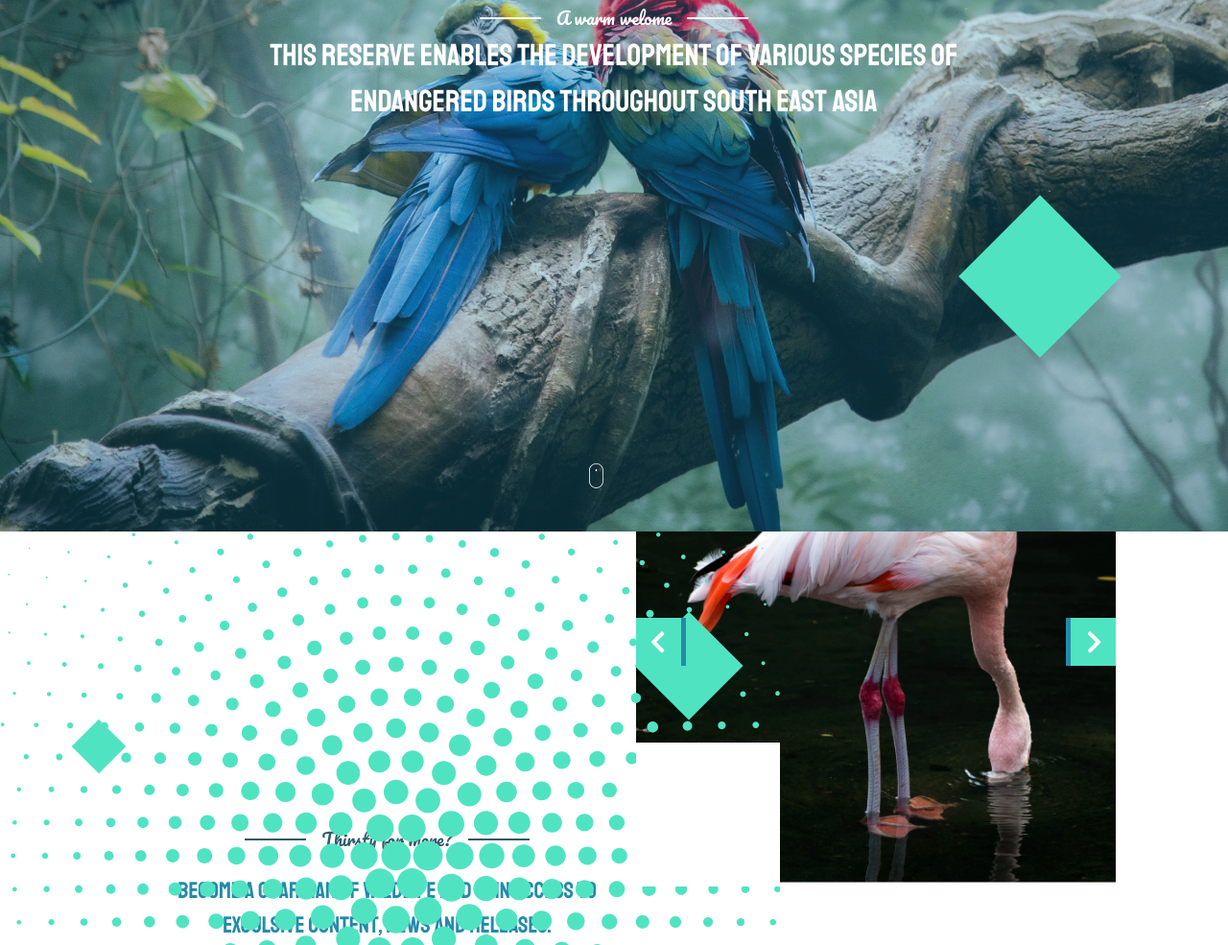
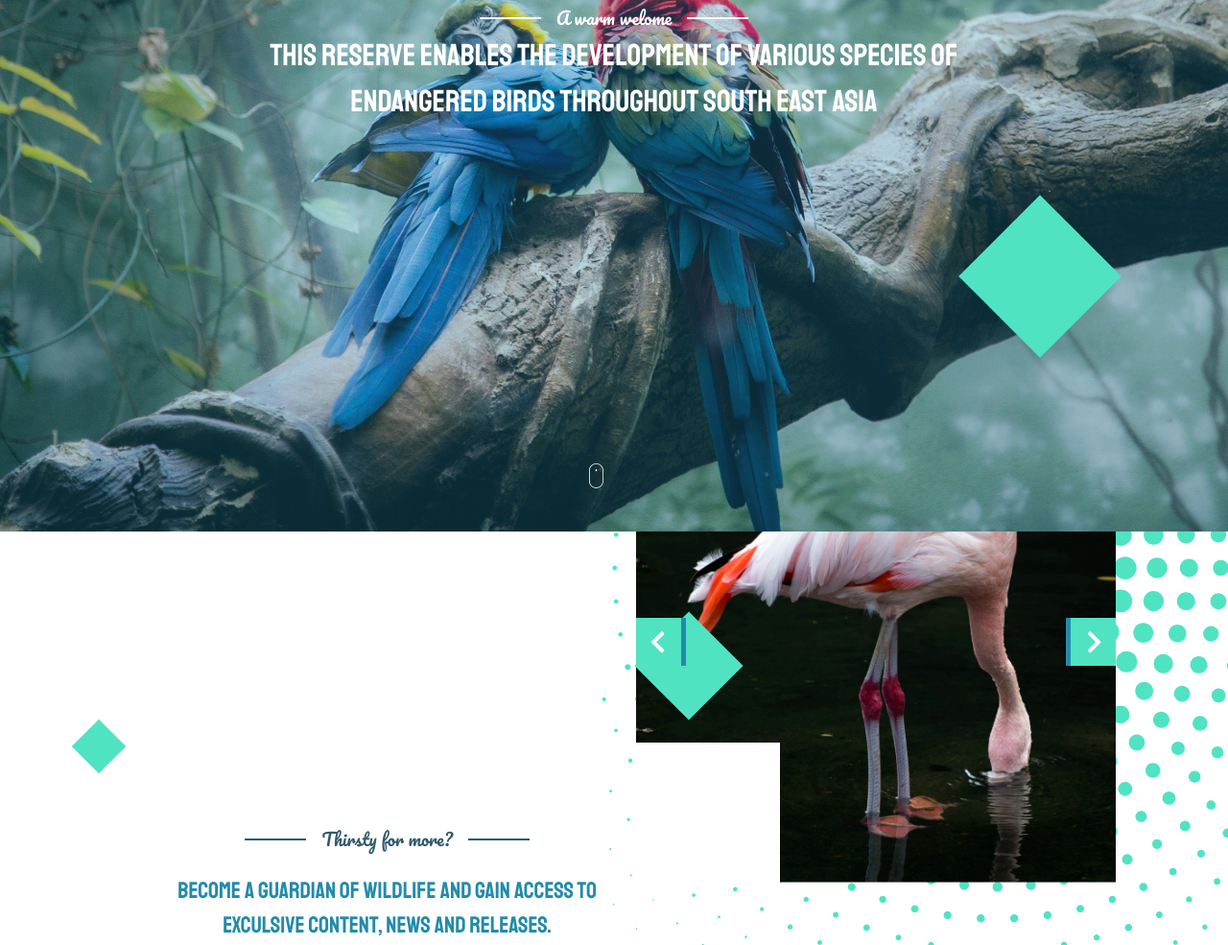
Before and after one commit to gkortsit/parrots, a plain HTML site: page index.html in a window 1280 px wide. Shown: the part 406-1391 px from the top of the page at 96% size. Drawn offline with Linux system fonts and the light colour scheme; a web font is replaced by a local one.

Commit message:
fix dotted pattern

```diff
--- a/main.css
+++ b/main.css
@@ -307,7 +307,10 @@ body {
 
 .dotted-pattern {
   position: relative;
-  bottom: 150%;
+  bottom: 175%;
+  width: 60;
+  z-index: -1;
+  left: 49%;
 }
 
 /* BOTTOM SECTION */
```
